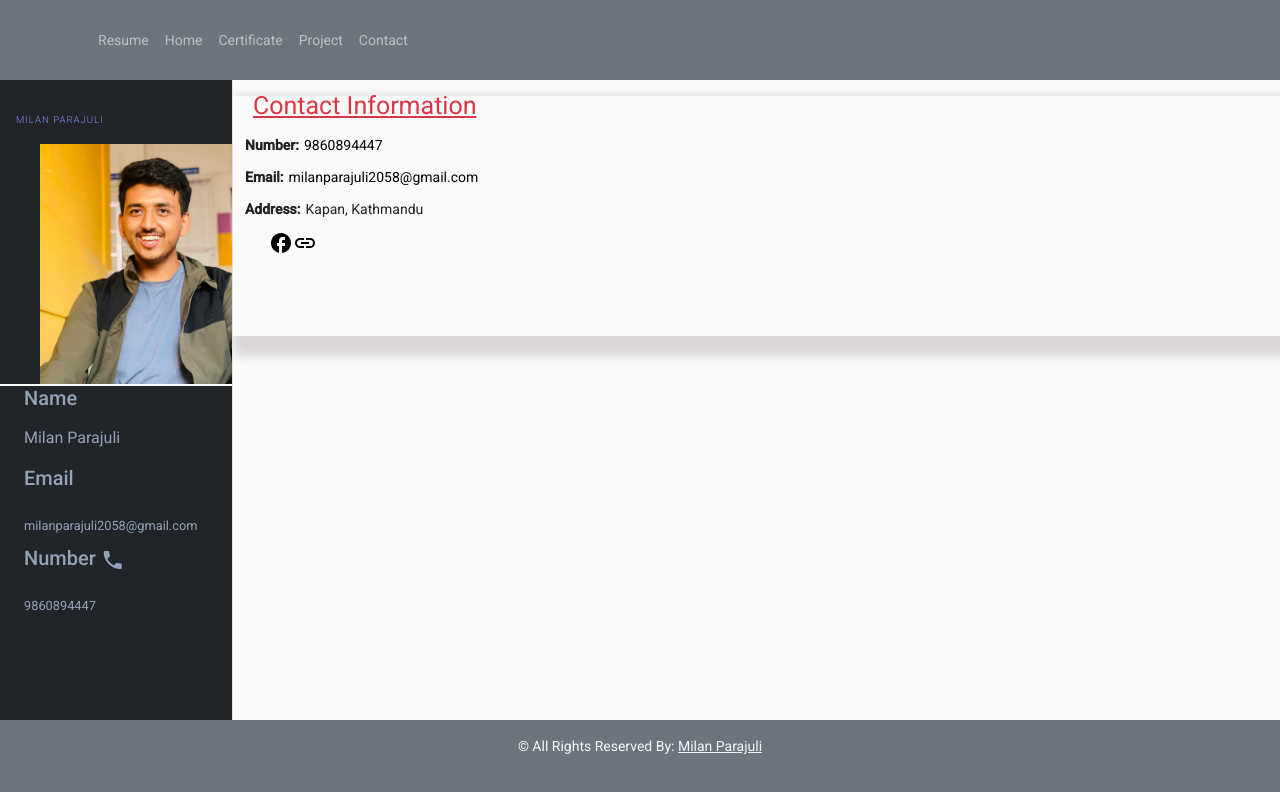
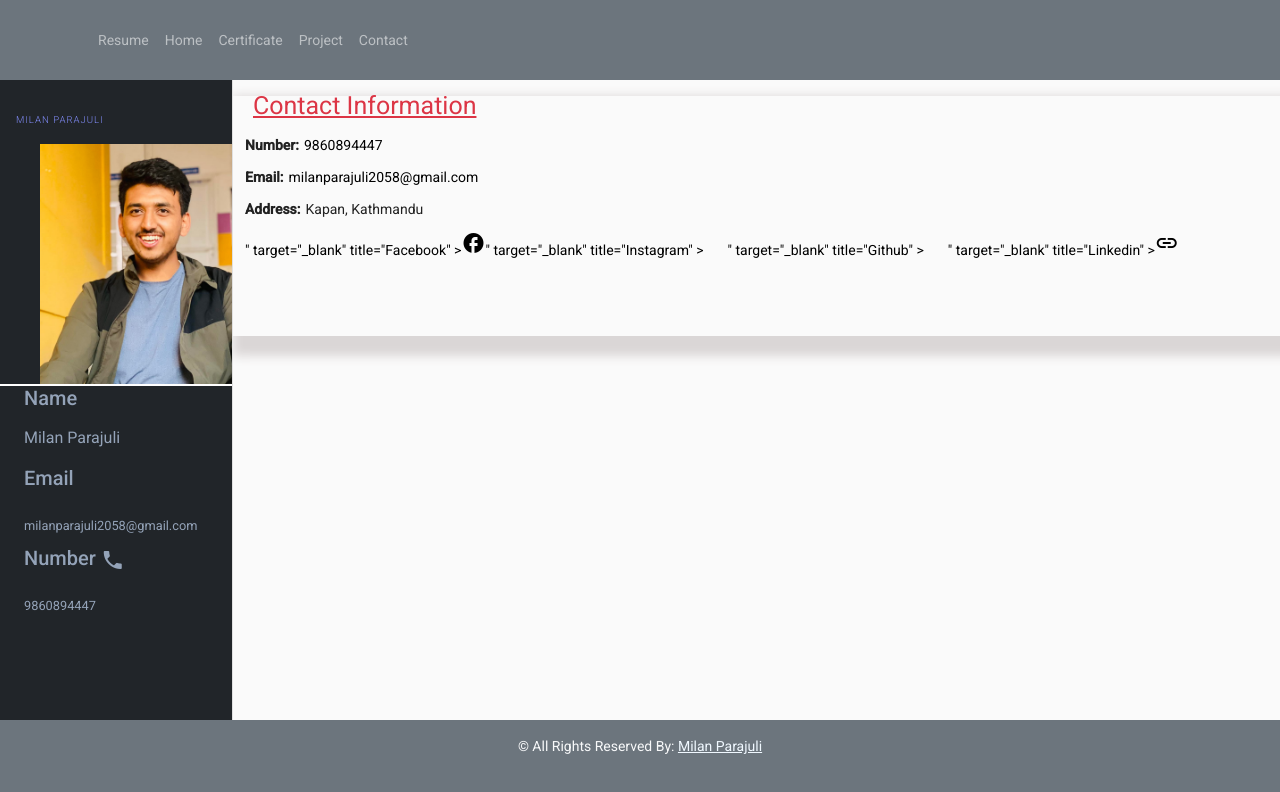
Before and after one commit to Milanparajuli/MilanParajuli, an Angular app: page /contact-us in a window 1280 px wide. Shown: the top 792 px of the page. Built offline with nearby package versions, Linux system fonts and the light colour scheme.

Commit message:
change something

```diff
--- a/src/app/app-routing.module.ts
+++ b/src/app/app-routing.module.ts
@@ -1,7 +1,7 @@
 import { NgModule } from '@angular/core';
 import { RouterModule, Routes } from '@angular/router';
 import { CertificateComponent } from './clientside/certificate/certificate.component';
-import { CvComponent } from './clientside/cv/cv.component';
+// import { CvComponent } from './clientside/cv/cv.component';
 import { FirstComponent } from './clientside/first/first.component';
 import { HomeComponent } from './clientside/home/home.component';
 import { ContactInfoComponent } from './clientside/information/contact-info/contact-info.component';
--- a/src/app/app.module.ts
+++ b/src/app/app.module.ts
@@ -15,7 +15,6 @@ import { MatSidenavModule } from '@angular/material/sidenav';
 import { MatIconModule } from '@angular/material/icon';
 import { MyselfComponent } from './clientside/myself/myself.component';
 import { ResumeComponent } from './clientside/resume/resume.component';
-import { CvComponent } from './clientside/cv/cv.component';
 import { CertificateComponent } from './clientside/certificate/certificate.component';
 import { FirstComponent } from './clientside/first/first.component';
 import { InfoCertificateComponent } from './clientside/information/info-certificate/info-certificate.component';
@@ -32,7 +31,6 @@ import { PageNotFoundComponent } from './page-not-found/page-not-found.component
     HomeComponent,
     MyselfComponent,
     ResumeComponent,
-    CvComponent,
     CertificateComponent,
     FirstComponent,
     InfoCertificateComponent,
--- a/src/app/clientside/cv/cv.component.ts
+++ /dev/null
@@ -1,15 +0,0 @@
-import { Component, OnInit } from '@angular/core';
-
-@Component({
-  selector: 'app-cv',
-  templateUrl: './cv.component.html',
-  styleUrls: ['./cv.component.scss']
-})
-export class CvComponent implements OnInit {
-
-  constructor() { }
-
-  ngOnInit(): void {
-  }
-
-}
--- a/src/app/clientside/first/first.component.scss
+++ b/src/app/clientside/first/first.component.scss
@@ -2,3 +2,8 @@
     height: 80vh;
     overflow: auto;
 }
+@media screen and (max-width: 480px){
+    app-sidebar{
+        display: none;
+    }
+}
--- a/src/app/clientside/information/contact-info/contact-info.component.html
+++ b/src/app/clientside/information/contact-info/contact-info.component.html
@@ -1,11 +1,13 @@
 <div class="container mt-3">
   <div class="row">
-    <div class="col content mb-3">
+    <div
+      class="col content mb-3"
+    >
       <Span class="ms-2 mb-2 font-weight-bold text-danger heading"
         >Contact Information</Span
       >
       <div class="col mt-3 contact-info">
-        <p>
+         <p>
           <span class="contact mr-3">Number:</span
           ><a href="tel:9860894447">9860894447</a>
         </p>
@@ -16,10 +18,14 @@
           >
         </p>
         <p><span class="contact mr-3">Address:</span>Kapan, Kathmandu</p>
-        <div class="icon ml-3">
-          <a href="https://github.com/Milanparajuli" target="_blank"
-            ><mat-icon>github</mat-icon></a
+       <div class="icon">
+        <span *ngFor="let contact of contacts;">
+          <a [routerLink]="contact?.url"
+          [routerLinkActive]="contact?.url ? 'list-item-active' : ''">" target="_blank" title="{{contact.name}}"
+            ><mat-icon>{{contact?.icon}}</mat-icon></a
           >
+        </span>
+          <!--
           <a href="https://www.facebook.com/milanparajuli09" target="_blank"
             ><mat-icon>facebook</mat-icon></a
           >
@@ -28,9 +34,7 @@
             target="_blank"
             ><mat-icon>linkedin</mat-icon></a
           >
-        </div>
-        <!-- <a href="https://www.facebook.com/milanparajuli09" target="_blank"><mat-icon>instagram</mat-icon></a> -->
-        <!-- <i class="fa-brands fa-instagram"></i> -->
+        </div> -->
       </div>
     </div>
   </div>
--- a/src/app/clientside/information/contact-info/contact-info.component.ts
+++ b/src/app/clientside/information/contact-info/contact-info.component.ts
@@ -6,7 +6,28 @@ import { Component, OnInit } from '@angular/core';
   styleUrls: ['./contact-info.component.scss']
 })
 export class ContactInfoComponent implements OnInit {
-
+  contacts:Array<any> = new Array<any>(
+    {
+      name: 'Facebook',
+      icon: 'facebook',
+      url: 'https://www.facebook.com/milanparajuli09',
+    },
+    {
+      name: 'Instagram',
+      icon: 'instagram',
+      url: 'https://www.instagram.com/milanparajuli9/',
+    },
+    {
+      name: 'Github',
+      icon: 'github',
+      url: 'https://github.com/Milanparajuli',
+    },
+    {
+      name: 'Linkedin',
+      icon: 'linkedin',
+      url: 'https://www.linkedin.com/in/milan-parajuli-0379a320a/',
+    },
+  );
   constructor() { }
 
   ngOnInit(): void {
```
Also changed, not shown: src/app/clientside/cv/cv.component.html (deleted, +0 -18 lines), src/app/clientside/cv/cv.component.scss (deleted, +0 -7 lines), 1 other file (tests, documents, lock files or other folders).
